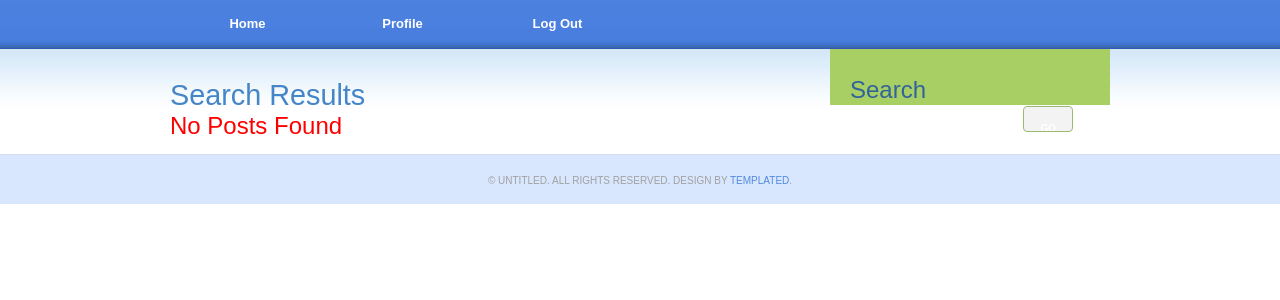
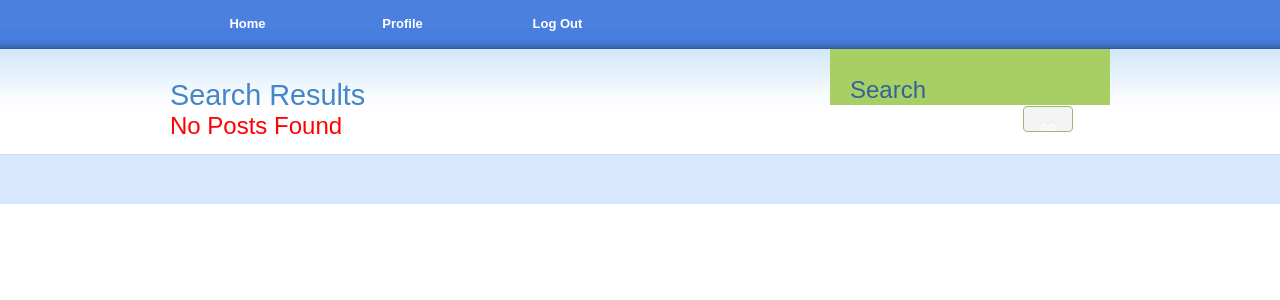
Before and after one commit to IffyKech/myBlog, a Flask app: template templates/search.html in a window 1280 px wide. Shown: the part 148-448 px from the top of the page. Run offline with Flask 2, Linux system fonts and the light colour scheme; the template is opened without the code that fills it, so the values that code supplies are empty.

Commit message:
remove footer

```diff
--- a/templates/search.html
+++ b/templates/search.html
@@ -58,7 +58,6 @@
 	<!-- end #page -->
 </div>
 	<div id="footer">
-		<p>&copy; Untitled. All rights reserved. Design by <a href="http://templated.co" rel="nofollow">TEMPLATED</a>.</p>
 	</div>
 	<!-- end #footer -->
 </body>
```
